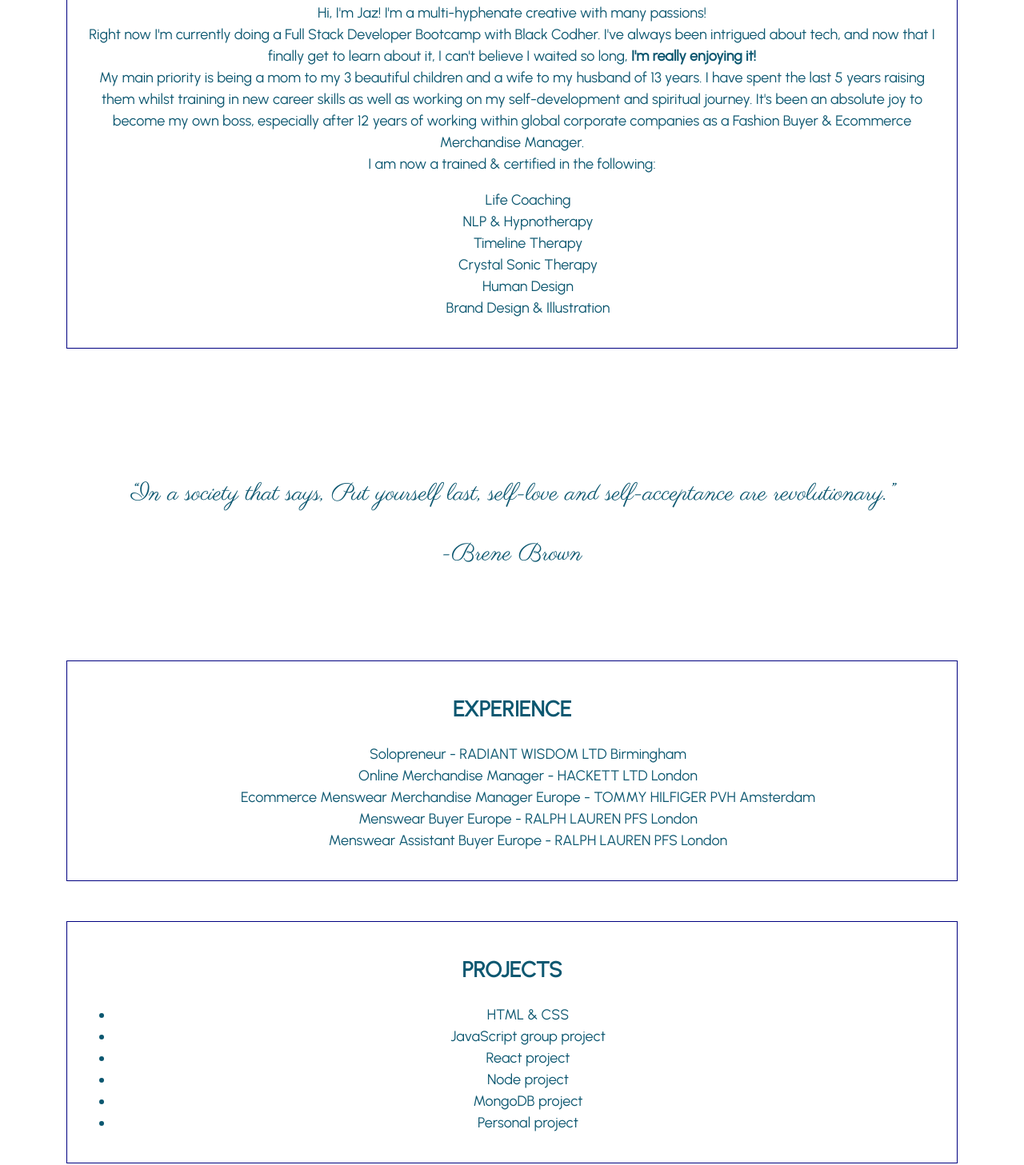
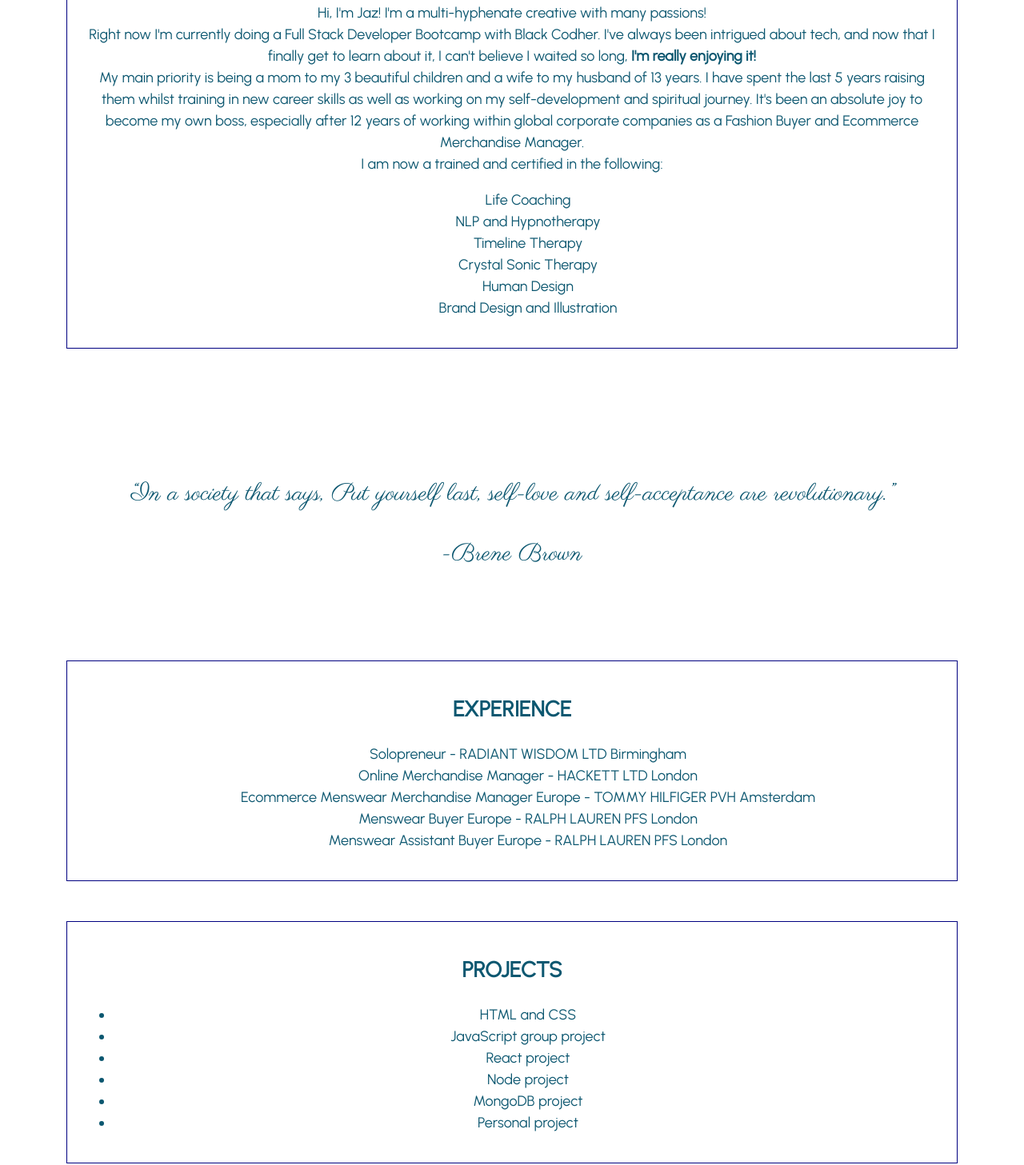
Before and after one commit to black-codher-bootcamp-2022-daly/unit-02-html-css-assessment-JazHarlow, a website: page index.html in a window 1280 px wide. Shown: the part 1248-2705 px from the top of the page at 80% size. Drawn offline with Linux system fonts and the light colour scheme.

Commit message:
amended format error section and div

```diff
--- a/index.html
+++ b/index.html
@@ -34,15 +34,15 @@
 <section class="about-me">
   <h2 id="about-me">ABOUT ME</h2>
     <p> Hi, I'm Jaz! I'm a multi-hyphenate creative with many passions! <br> Right now I'm currently doing a Full Stack Developer Bootcamp with Black Codher. I've always been intrigued about tech, and now that I finally get to learn about it, I can't believe I waited so long, <strong>I'm really enjoying it!</strong> <br>My main priority is being a mom to my 3 beautiful children and a wife to my husband of 13 years. I have spent the last 5
-      years raising them whilst training in new career skills as well as working on my self-development and spiritual journey. It's been an absolute joy to become my own boss, especially after 12 years of working within global corporate companies as a Fashion Buyer & Ecommerce Merchandise Manager.
-      <br> I am now a trained & certified in the following:</p>
+      years raising them whilst training in new career skills as well as working on my self-development and spiritual journey. It's been an absolute joy to become my own boss, especially after 12 years of working within global corporate companies as a Fashion Buyer and Ecommerce Merchandise Manager.
+      <br> I am now a trained and certified in the following:</p>
       <ul class="skills" style="list-style: none;">
       <li>Life Coaching </li>
-      <li>NLP & Hypnotherapy </li>
+      <li>NLP and Hypnotherapy </li>
       <li>Timeline Therapy </li>
       <li>Crystal Sonic Therapy</li>
       <li>Human Design</li>
-      <li>Brand Design & Illustration</li>
+      <li>Brand Design and Illustration</li>
       </ul>
 </section>
 </div>
@@ -68,16 +68,17 @@
      <li>Menswear Buyer Europe - RALPH LAUREN PFS London</li>
      <li>Menswear Assistant Buyer Europe - RALPH LAUREN PFS London</li>
     </ul>
+  </section>
 </div>
 
 <div>
-</section>
+
 
   <section class="current">
     <h2 id="projects">PROJECTS</h2>
 
   <ul class="projects" >
-      <li>HTML & CSS</li>
+      <li>HTML and CSS</li>
       <li>JavaScript group project</li>
       <li>React project</li>
       <li>Node project</li>
```
